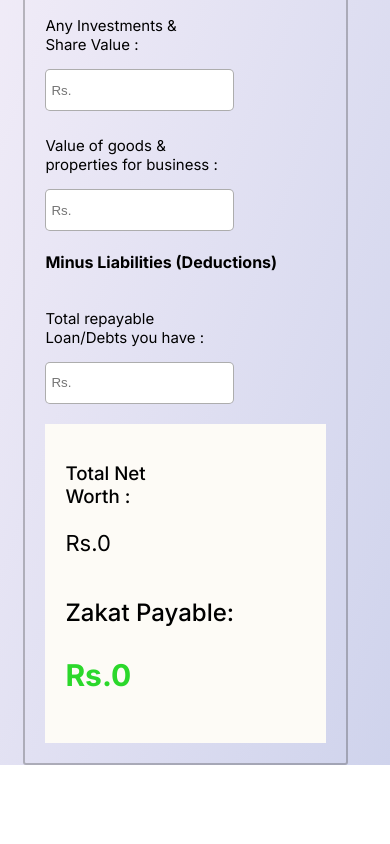
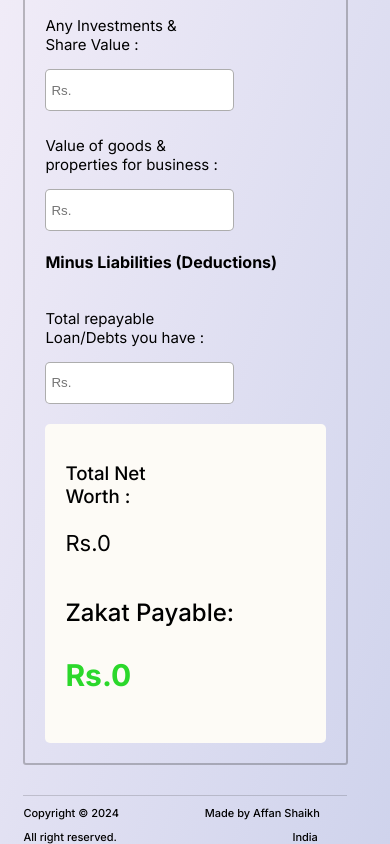
Before and after one commit to AffanShaikh100/Zakat-Calculator, a React (Create React App) app: page / in a window 390 px wide. Shown: the part 1207-2051 px from the top of the page. Before the commit the page ends 1972 px from the top, so only its background shows below. Built offline with nearby package versions, Linux system fonts and the light colour scheme.

Commit message:
Adding footer and some css

```diff
--- /dev/null
+++ b/src/components/Footer.js
@@ -0,0 +1,15 @@
+import React from "react";
+
+const Footer = () =>{
+
+    return(
+       <div className="footerdiv">
+           <p>Copyright © 2024 </p>
+           <p>Made by Affan Shaikh</p>
+           <p>All right reserved.</p>
+           <p>India</p>
+       </div>
+    )
+}
+
+export default Footer
--- a/src/pages/HomePage.js
+++ b/src/pages/HomePage.js
@@ -3,12 +3,14 @@ import Header from "../components/Header";
 import "./mediaQueries.css";
 import "./index.css";
 import FormInputs from "../components/Form";
+import Footer from "../components/Footer";
 
 export default function HomePage (){
     return(
         <div>
             <Header/>
             <FormInputs/>
+            <Footer/>
         </div>
     )
 }
--- a/src/pages/index.css
+++ b/src/pages/index.css
@@ -87,6 +87,7 @@
     margin-top: 20px;
     padding: 20px;
     background-color:rgb(253,251,246);
+    border-radius: 5px;
 }
 .final-amount>div>h2,.final-amount>div>h3{
    font-weight: 500;
@@ -108,3 +109,26 @@ input::-webkit-inner-spin-button {
     font-weight: 700;
     color: rgb(43, 216, 43);
 }
+.footerdiv{
+    display: flex;
+    flex-wrap: wrap;
+    align-items: center;
+    width: 88vw;
+    margin-inline: 6vw;
+    margin-top: 30px;
+    border-top: 1px solid rgb(50, 50, 51, 0.2);
+}
+.footerdiv>p{
+    color: black;
+    font-weight: 500;
+    font-size: 14px;
+}
+.footerdiv>p:first-child{
+    margin-right: 40px;
+}
+.footerdiv>p:nth-child(2){
+    margin-right: 10px;
+}
+.footerdiv>p:last-child{
+    margin-left: 51vw;
+}
--- a/src/pages/mediaQueries.css
+++ b/src/pages/mediaQueries.css
@@ -66,4 +66,24 @@
     .value-inputs>input{
         width: 60vw !important;
     }
+    .footerdiv{
+        display: flex;
+        flex-wrap: wrap;
+        width: 83vw !important;
+        padding-top: 10px;
+    }
+    .footerdiv>p{
+        font-size: 11px !important;
+        margin: 0px !important;
+    }
+    .footerdiv>p:first-child{
+        margin-right: 22vw !important;
+        padding-bottom: 10px;
+    }
+    .footerdiv>p:nth-child(2){
+        padding-bottom: 10px;
+    }
+    .footerdiv>p:last-child{
+        margin-left: 45vw !important;
+    }
 }
```
